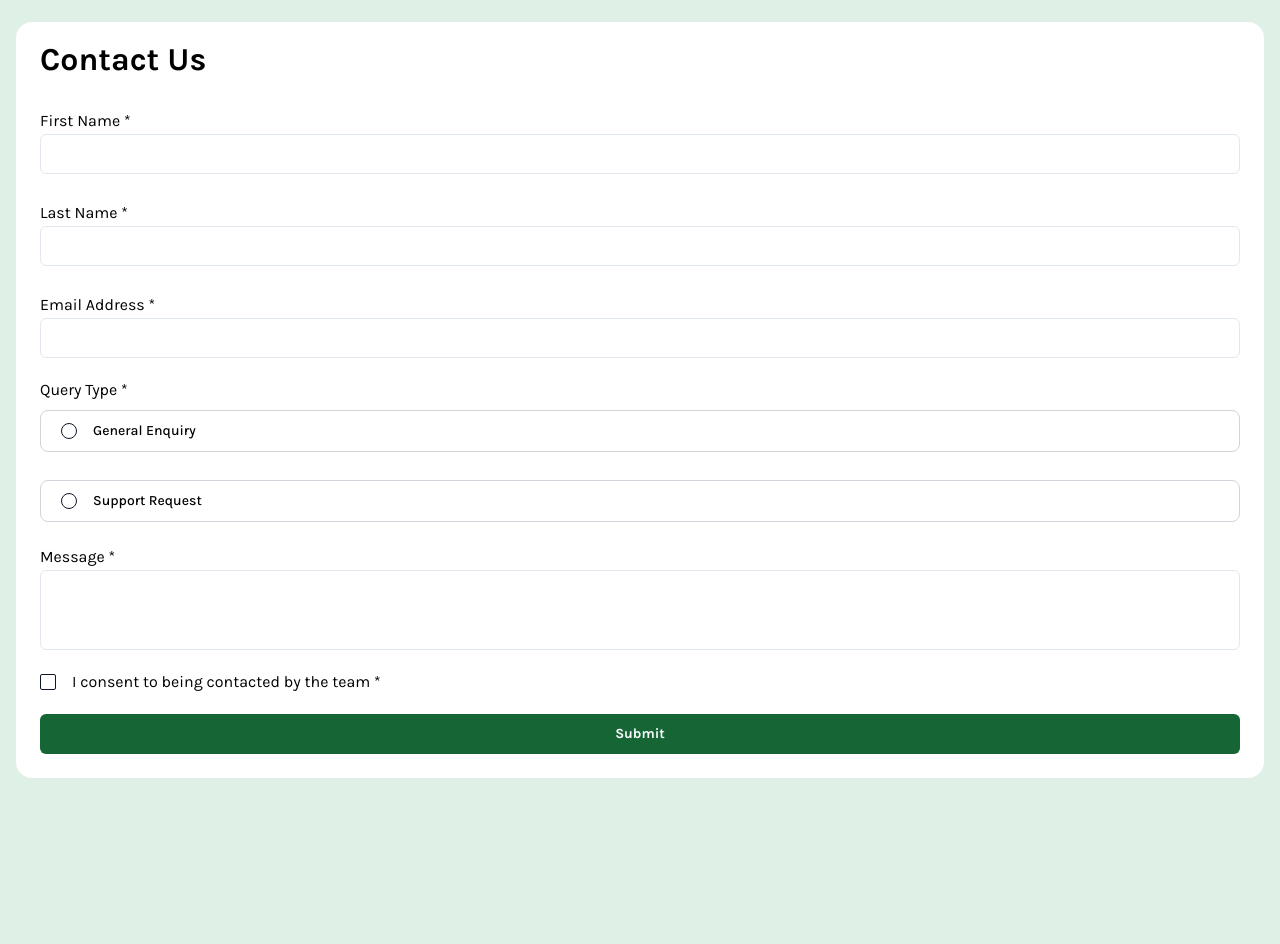
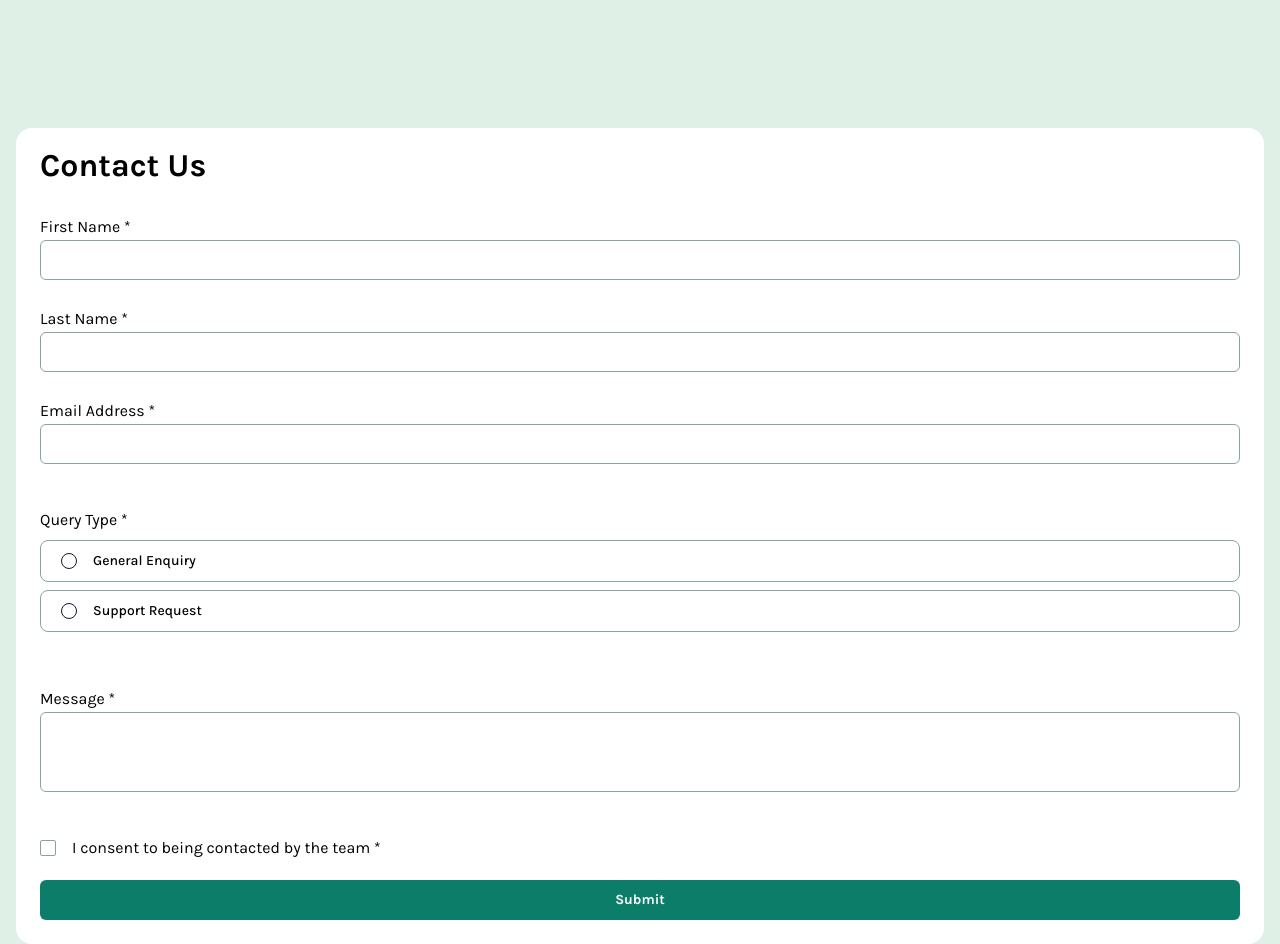
Before and after one commit to DeyanTopalov/contact-form, a Next.js app: page / in a window 1280 px wide. Before the commit the page ends 800 px from the top, so only its background shows below. Built offline with nearby package versions, Linux system fonts and the light colour scheme.

Commit message:
late night update

```diff
--- a/app/page.tsx
+++ b/app/page.tsx
@@ -2,7 +2,7 @@ import Form from "@components/Form";
 
 export default function Home() {
   return (
-    <section className="grid w-full rounded-2xl bg-white p-6">
+    <section className="mt-8 grid w-full rounded-2xl bg-white p-6 md:mt-32">
       <h1 className="mb-8 text-[2rem] font-bold">Contact Us</h1>
       <Form />
     </section>
--- a/components/Form.tsx
+++ b/components/Form.tsx
@@ -15,7 +15,8 @@ const contactUsSchema = z.object({
   firstName: z.string().min(1, "This field is required"),
   lastName: z.string().min(1, "This field is required"),
   email: z.string().email("Please enter a valid email address"),
-  message: z.string({ message: "This field is required" }),
+  formMessage: z.string().min(1, "This field is required"),
+
   queryType: z.enum(["General Enquiry", "Support Request"], {
     message: "Please select a query type",
   }),
@@ -47,7 +48,7 @@ const Form = () => {
     if (displayAlert) {
       const timer = setTimeout(() => {
         setDisplayAlert(false);
-      }, 1500);
+      }, 2000);
 
       // Cleanup timer if the component unmounts
       return () => clearTimeout(timer);
@@ -66,11 +67,12 @@ const Form = () => {
   return (
     <form onSubmit={handleSubmit(onSubmit)}>
       <FormAlert
-        className={`${
+        className={`px-6 ${
           displayAlert === true
             ? "absolute inset-x-0 top-0 flex items-center justify-center"
             : "hidden"
         }`}
+        // className="absolute inset-x-0 top-0 flex items-center justify-center px-6"
       />
       <section>
         {/* Text inputs - Personal details */}
@@ -80,6 +82,7 @@ const Form = () => {
         <Input
           id="firstName"
           type="text"
+          className={`text-base ${errors.firstName ? "border-clr-red focus-visible:ring-clr-red" : "border-clr-grey-500"}`}
           {...register("firstName")}
           aria-describedby="firstName-error"
         />
@@ -98,6 +101,7 @@ const Form = () => {
         <Input
           id="lastName"
           type="text"
+          className={`text-base ${errors.lastName ? "border-clr-red focus-visible:ring-clr-red" : "border-clr-grey-500"}`}
           {...register("lastName")}
           aria-describedby="lastName-error"
         />
@@ -113,17 +117,29 @@ const Form = () => {
         <Label htmlFor="email" className="text-base font-normal">
           Email Address *
         </Label>
-        <Input id="email" type="text" {...register("email")} />
-        {errors.email && (
-          <p className="text-red-500">{`${errors.email.message}`}</p>
-        )}
+        <Input
+          id="email"
+          type="text"
+          className={`text-base ${errors.email ? "border-clr-red focus-visible:ring-clr-red" : "border-clr-grey-500"}`}
+          {...register("email")}
+          aria-describedby="email-error"
+        />
+        <div
+          id="email-error"
+          aria-live="polite"
+          className="flex h-6 w-full items-center justify-start"
+        >
+          {errors.email && (
+            <p className="text-clr-red text-base font-normal">{`${errors.email.message}`}</p>
+          )}
+        </div>
       </section>
 
       {/* Radio buttons - Query type */}
       <Controller
         render={({ field }) => (
           <RadioGroup
-            id="query-type"
+            id="queryType"
             className="mt-5"
             {...field}
             value={queryValue}
@@ -131,20 +147,39 @@ const Form = () => {
               setQueryValue(value);
               field.onChange(value);
             }}
+            aria-describedby="queryType-error"
           >
-            {errors.queryType && (
-              <p className="text-red-500">{`${errors.queryType.message}`}</p>
-            )}
-            <Label htmlFor="query-type" className="text-base font-normal">
+            <Label htmlFor="queryType" className="text-base font-normal">
               Query Type *
             </Label>
-            <div className="flex items-center gap-4 rounded-lg border border-gray-300 px-5 py-3">
-              <RadioGroupItem value="General Enquiry" id="r1" />
+            <div
+              className={`flex items-center gap-4 rounded-lg border px-5 py-3 ${errors.queryType ? "border-clr-red" : "border-clr-grey-500"}`}
+            >
+              <RadioGroupItem
+                value="General Enquiry"
+                id="r1"
+                className={`${errors.queryType ? "border-clr-red focus-visible:ring-clr-red" : ""}`}
+              />
               <Label htmlFor="r1">General Enquiry</Label>
             </div>
-            <div className="mt-5 flex items-center gap-4 rounded-lg border border-gray-300 px-5 py-3">
-              <RadioGroupItem value="Support Request" id="r2" />
+            <div
+              className={`flex items-center gap-4 rounded-lg border px-5 py-3 ${errors.queryType ? "border-clr-red" : "border-clr-grey-500"}`}
+            >
+              <RadioGroupItem
+                value="Support Request"
+                id="r2"
+                className={`${errors.queryType ? "border-clr-red focus-visible:ring-clr-red" : ""}`}
+              />
               <Label htmlFor="r2">Support Request</Label>
+            </div>
+            <div
+              id="queryType-error"
+              aria-live="polite"
+              className="flex h-6 w-full items-center justify-start"
+            >
+              {errors.queryType && (
+                <p className="text-clr-red text-base font-normal">{`${errors.queryType.message}`}</p>
+              )}
             </div>
           </RadioGroup>
         )}
@@ -152,15 +187,25 @@ const Form = () => {
         control={control}
       />
       <div className="mt-5">
-        <Label htmlFor="message" className="text-base font-normal">
+        <Label htmlFor="formMessage" className="text-base font-normal">
           Message *
         </Label>
         <Input
-          id="message"
+          id="formMessage"
           type="text"
-          className="h-20"
-          {...register("message")}
+          className={`h-20 text-base ${errors.formMessage ? "border-clr-red focus-visible:ring-clr-red" : "border-clr-grey-500"}`}
+          {...register("formMessage")}
+          aria-describedby="formMessage-error"
         />
+        <div
+          id="formMessage-error"
+          aria-live="polite"
+          className="flex h-6 w-full items-center justify-start"
+        >
+          {errors.formMessage && (
+            <p className="text-clr-red text-base font-normal">{`${errors.formMessage.message}`}</p>
+          )}
+        </div>
       </div>
       <div className="mt-5 flex items-center gap-4">
         <Controller
@@ -168,6 +213,7 @@ const Form = () => {
             <Checkbox
               id="terms"
               {...field}
+              className={`${errors.terms ? "border-clr-red focus-visible:ring-clr-red" : "border-clr-grey-500"}`}
               checked={field.value === "yes"}
               value={field.value || "no"}
               onClick={() =>
@@ -188,7 +234,7 @@ const Form = () => {
       </div>
       <Button
         type="submit"
-        className="mt-5 w-full bg-green-800 font-bold"
+        className="bg-clr-green-600 mt-5 w-full font-bold"
         disabled={isSubmitting}
       >
         Submit
@@ -199,5 +245,5 @@ const Form = () => {
 
 export default Form;
 
-// apply the notification
 // fix styles and add layouts as per design
+// refactor
--- a/components/FormAlert.tsx
+++ b/components/FormAlert.tsx
@@ -1,14 +1,19 @@
+import { CircleCheckBig } from "lucide-react";
+
 const FormAlert = ({ className }: classNameProps) => {
   return (
     <div className={className}>
-      <div className="mt-6 h-full w-full max-w-[28.125rem] rounded-xl bg-green-800 p-6 text-white">
-        <span>Message Sent!</span>
-        <p>Thanks for completing the form. We'll be in touch soon!</p>
+      <div className="bg-clr-grey-900 mt-6 h-full w-full max-w-[28.125rem] rounded-xl p-6 text-white">
+        <div className="flex items-center justify-start gap-2">
+          <CircleCheckBig className="text-white" />
+          <span className="font-bold">Message Sent!</span>
+        </div>
+        <p className="mt-2 text-base">
+          Thanks for completing the form. We&apos;ll be in touch soon!
+        </p>
       </div>
     </div>
   );
 };
 
 export default FormAlert;
-
-// absolute inset-x-0 top-0 flex items-center justify-center
```
Also changed, not shown: components/ui/input.tsx (+8 -8 lines).
